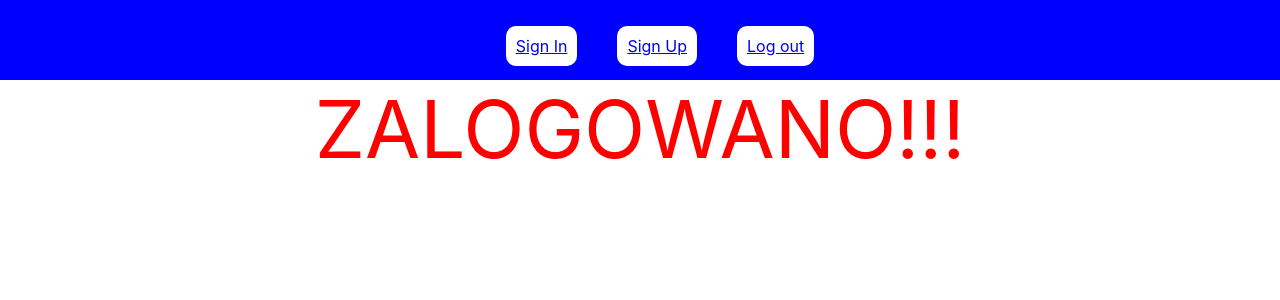
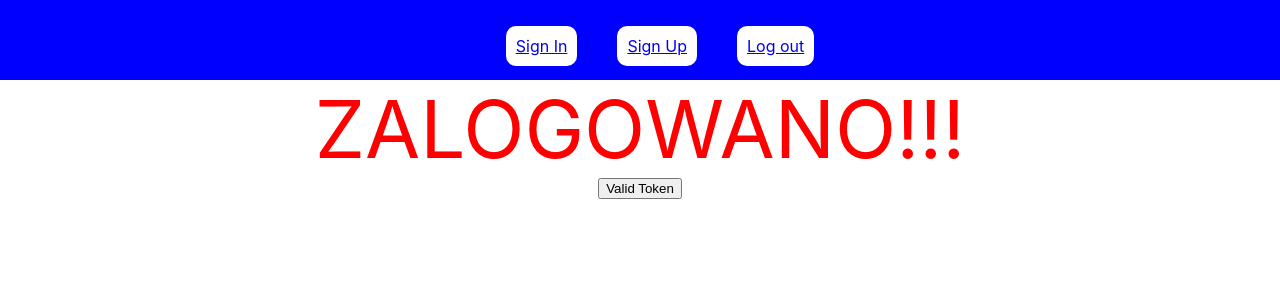
Before and after one commit to Dante03918/booking-clone-front, a React (Create React App) app: page /logged in a window 1280 px wide. Shown: the top 300 px of the page. Built offline with nearby package versions, Linux system fonts and the light colour scheme.

Commit message:
Add logged out component

```diff
--- a/src/components/Logged.js
+++ b/src/components/Logged.js
@@ -1,13 +1,30 @@
-import React from "react";
+import React, {useState} from "react";
 import styleClasses from './Logged.module.css';
+import axios from 'axios';
 
-const logged = () => {
+const Logged = () => {
+
+    const [message, setMessage] = useState('');
+
+
+    const checkTokenValidity = (event) => {
+        event.preventDefault();
+        axios.get("http://localhost:8080/token", {headers: {Authorization: localStorage.getItem('user')}})
+            .then( (response) => {setMessage(response.data)})
+            .catch()
+
+
+    }
 
         return(
             <div className={styleClasses.Logged}>
                 <p>ZALOGOWANO!!!</p>
+                <form onSubmit={checkTokenValidity}>
+                    <button type='submit'>Valid Token</button>
+                </form>
+                <p>{message}</p>
             </div>
         )
 
 }
-export default logged;
+export default Logged;
--- /dev/null
+++ b/src/components/LoggedOut.js
@@ -0,0 +1,16 @@
+import React, { useEffect } from 'react';
+
+const LoggedOut = () => {
+
+    useEffect( () => {
+        if(localStorage.getItem('user')){
+            localStorage.removeItem('user');
+        }
+    })
+    return(
+        <div>
+            <p>Wylogowano poprawnie</p>
+        </div>
+    )
+}
+export default LoggedOut;
--- a/src/containers/Authorization/SignUp/SignUpForm.js
+++ b/src/containers/Authorization/SignUp/SignUpForm.js
@@ -50,16 +50,13 @@ const SignUpForm = () => {
 
           signUpFormSubmit()
                 .then((response) => {
-
               setFormError({...formError, hasError: false,  errorText: response.data, errorStatus: response.status});
 
-              console.log(response)
-            }).catch((error) => {
+                }).catch((error) => {
                 setFormError({...formError, hasError: true, errorText:  error.response.data, errorStatus: error.response.status});
                   console.log(error.response.data)
               });
         }
-
         setSubmitted(false);
 
     }, [submitted])
@@ -85,7 +82,7 @@ const SignUpForm = () => {
 
         for(let type in formElements){
             formIsValid = formElements[type].isValid && formIsValid;
-        };
+        }
 
         setFormIsValid(formIsValid);
         setFormFields({...formFields, [type]: formElement});
```
